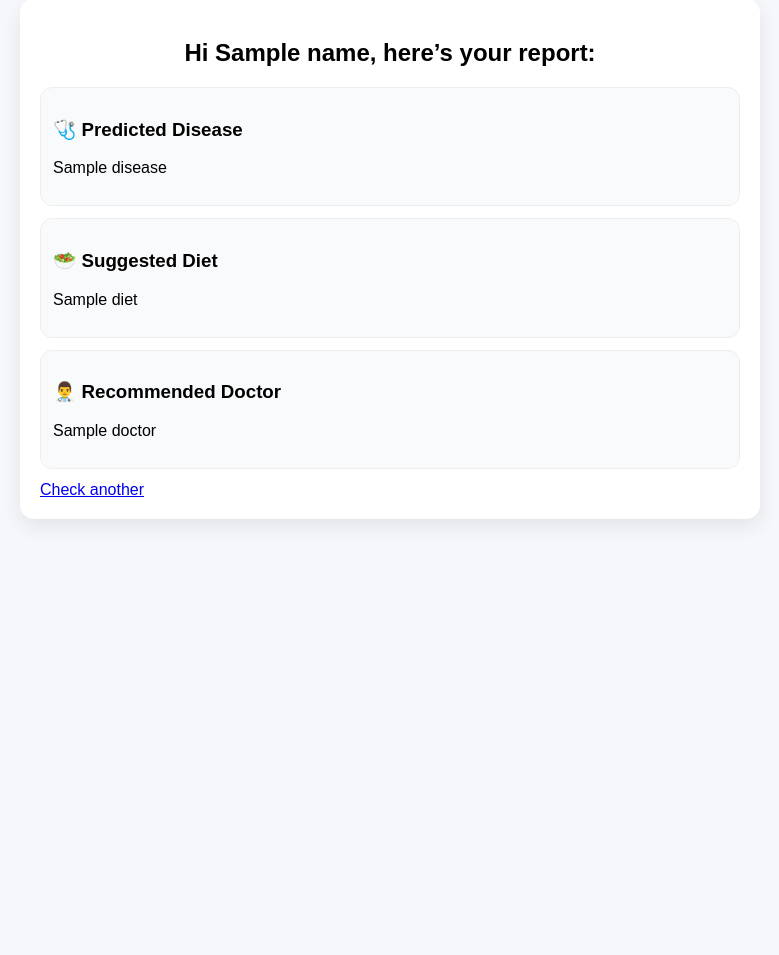
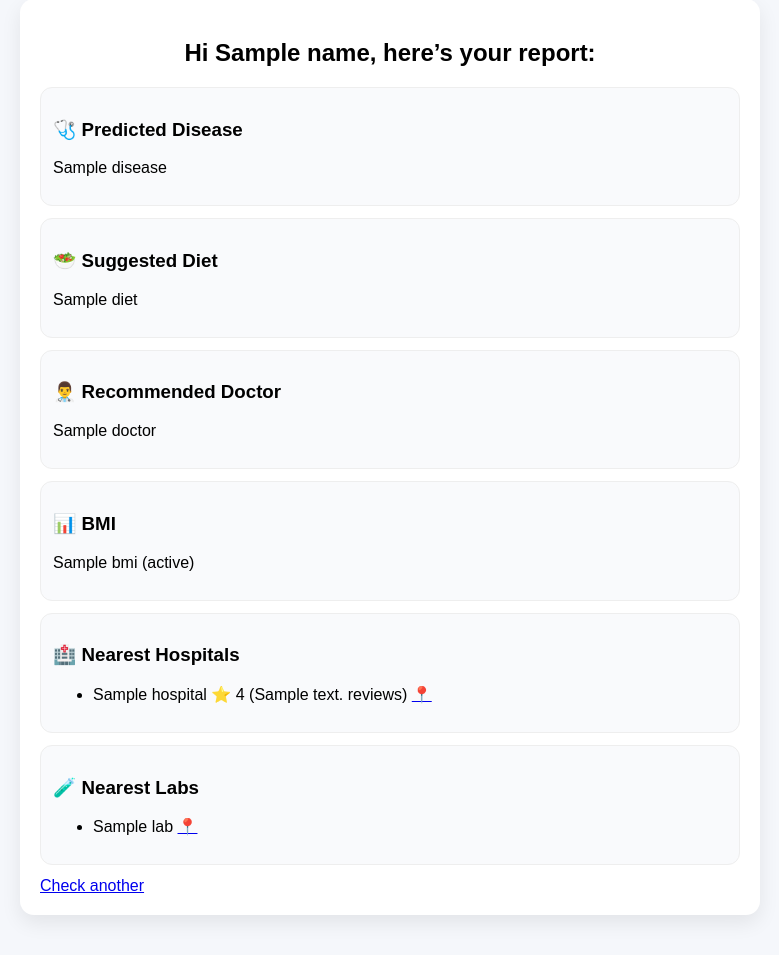
Before and after one commit to Sahith200444/Health_cheakup, a Flask app: template templates/result.html in a window 1280 px wide. Shown: the part 41-996 px from the top of the page, without its empty margins (250-1029 px from the left). Before the commit the page ends 564 px from the top, so only its background shows below. Run offline with Flask 3, Linux system fonts and the light colour scheme; the template is opened without the code that fills it: most values are stand-ins (such as "Sample title", 1, 10 or a date in 2020).

Commit message:
Update result.html

```diff
--- a/templates/result.html
+++ b/templates/result.html
@@ -4,8 +4,11 @@
   <title>Prediction Result</title>
   <link rel="stylesheet" href="/static/style.css">
 </head>
+
 <body>
+
 <div class="container">
+
   <h2>Hi {{name}}, here’s your report:</h2>
 
   <div class="card">
@@ -23,7 +26,48 @@
     <p>{{doctor}}</p>
   </div>
 
+  <div class="card">
+    <h3>📊 BMI</h3>
+    <p>{{bmi}} ({{bmi_status}})</p>
+  </div>
+
+<div class="card">
+  <h3>🏥 Nearest Hospitals</h3>
+  <ul>
+    {% for h in hospitals %}
+   <li class="place-item">
+  <span>
+    {{h.name}} ⭐ {{h.rating}} ({{h.reviews}} reviews)
+  </span>
+  <a href="https://www.google.com/maps/dir/?api=1&destination={{h.lat}},{{h.lng}}" target="_blank">
+    📍
+  </a>
+</li>
+
+
+    {% endfor %}
+  </ul>
+</div>
+
+<div class="card">
+  <h3>🧪 Nearest Labs</h3>
+  <ul>
+    {% for l in labs %}
+    <li class="place-item">
+      <span>{{l.name}}</span>
+      <a href="https://www.google.com/maps/dir/?api=1&destination={{l.lat}},{{l.lng}}" target="_blank">
+        📍
+      </a>
+    </li>
+    {% endfor %}
+  </ul>
+</div>
+
+
+
   <a href="/">Check another</a>
+
 </div>
+
 </body>
 </html>
```
